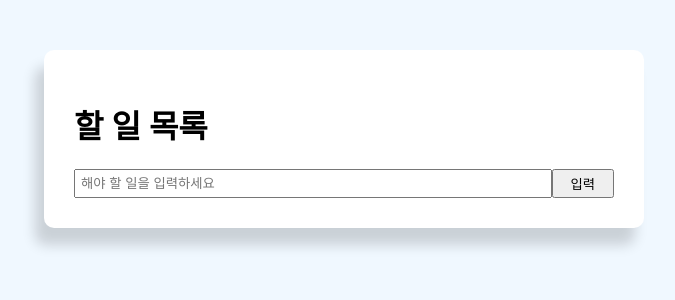
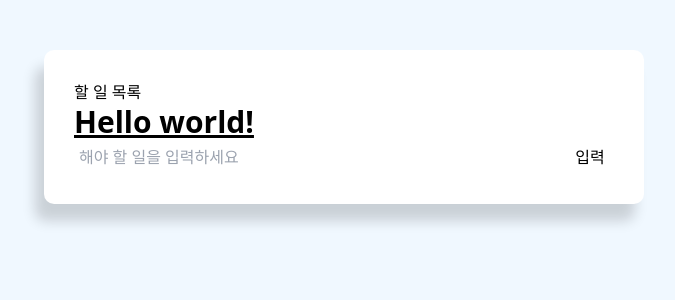
Before and after one commit to jungbin97/react-todo-app, a React (Create React App) app: page / in a window 1280 px wide. Shown: the top 300 px of the page, without its empty margins (296-971 px from the left). Built offline with nearby package versions, Linux system fonts and the light colour scheme.

Commit message:
feat: 패키지관리자 변경(yarn) 및 tailwindcss 적용

```diff
--- a/package.json
+++ b/package.json
@@ -34,5 +34,8 @@
       "last 1 firefox version",
       "last 1 safari version"
     ]
+  },
+  "devDependencies": {
+    "tailwindcss": "^3.3.3"
   }
 }
--- a/public/index.html
+++ b/public/index.html
@@ -24,7 +24,7 @@
       work correctly both with client-side routing and a non-root public URL.
       Learn how to configure a non-root public URL by running `npm run build`.
     -->
-    <title>안녕하세요</title>
+    <title>React App</title>
   </head>
   <body>
     <noscript>You need to enable JavaScript to run this app.</noscript>
--- a/src/App.js
+++ b/src/App.js
@@ -31,7 +31,9 @@
           <div className="title">
             <h1>할 일 목록</h1>
           </div>
-
+          <h1 className="text-3xl font-bold underline">
+            Hello world!
+          </h1>
         <List todoData={todoData} setTodoData={setTodoData}/>
         <Form handleSubmit={handleSubmit} value={value} setValue={setValue}/>
         </div>
--- a/src/index.css
+++ b/src/index.css
@@ -1,3 +1,7 @@
+@tailwind base;
+@tailwind components;
+@tailwind utilities;
+
 body{
   background-color: aliceblue;
 }
--- /dev/null
+++ b/tailwind.config.js
@@ -0,0 +1,8 @@
+/** @type {import('tailwindcss').Config} */
+module.exports = {
+  content: ["./src/**/*.{html,js}"],
+  theme: {
+    extend: {},
+  },
+  plugins: [],
+}
```
Also changed, not shown: src/components/Form.js (line endings or trailing spaces), src/components/List.js (line endings or trailing spaces), 2 other files (tests, documents, lock files or other folders).
